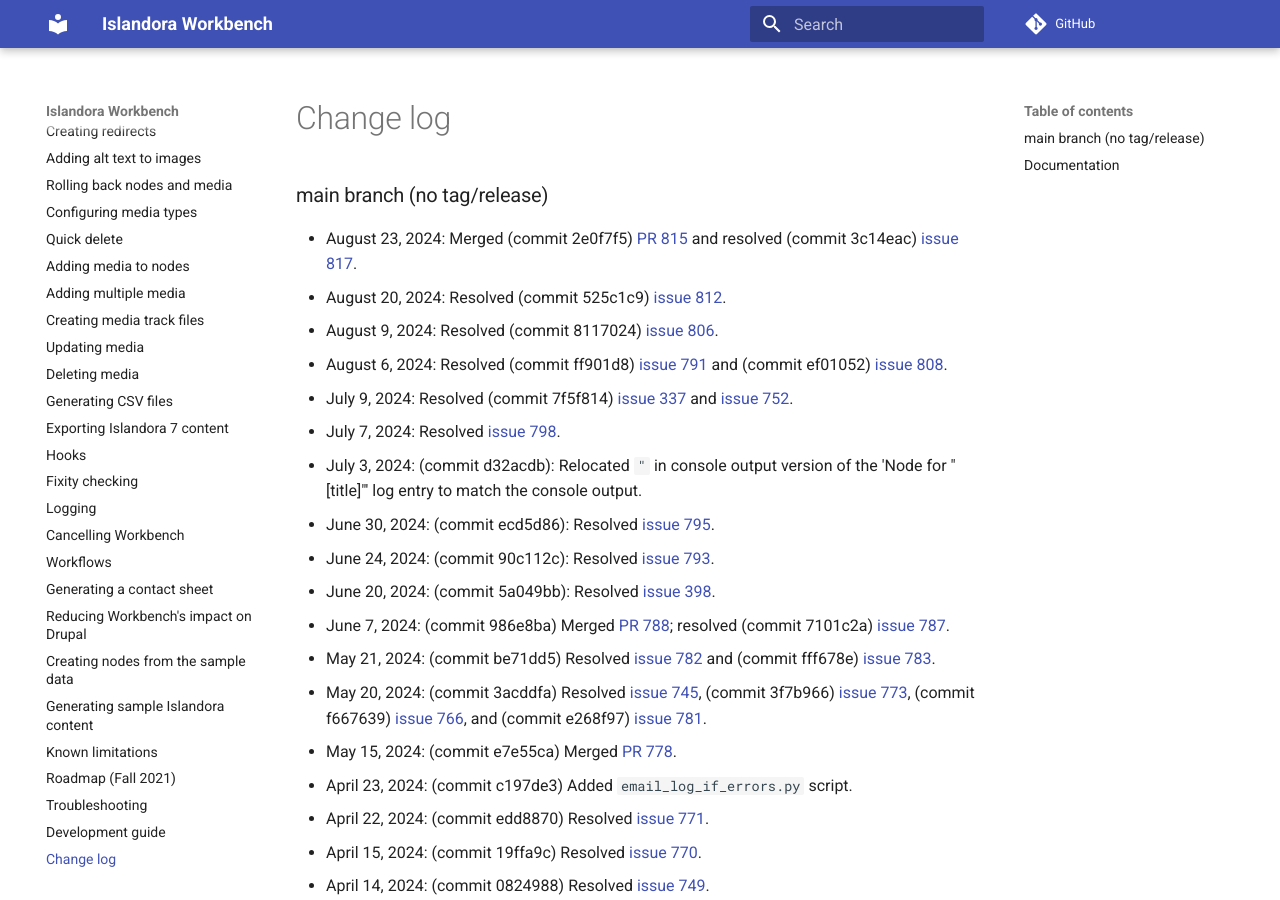
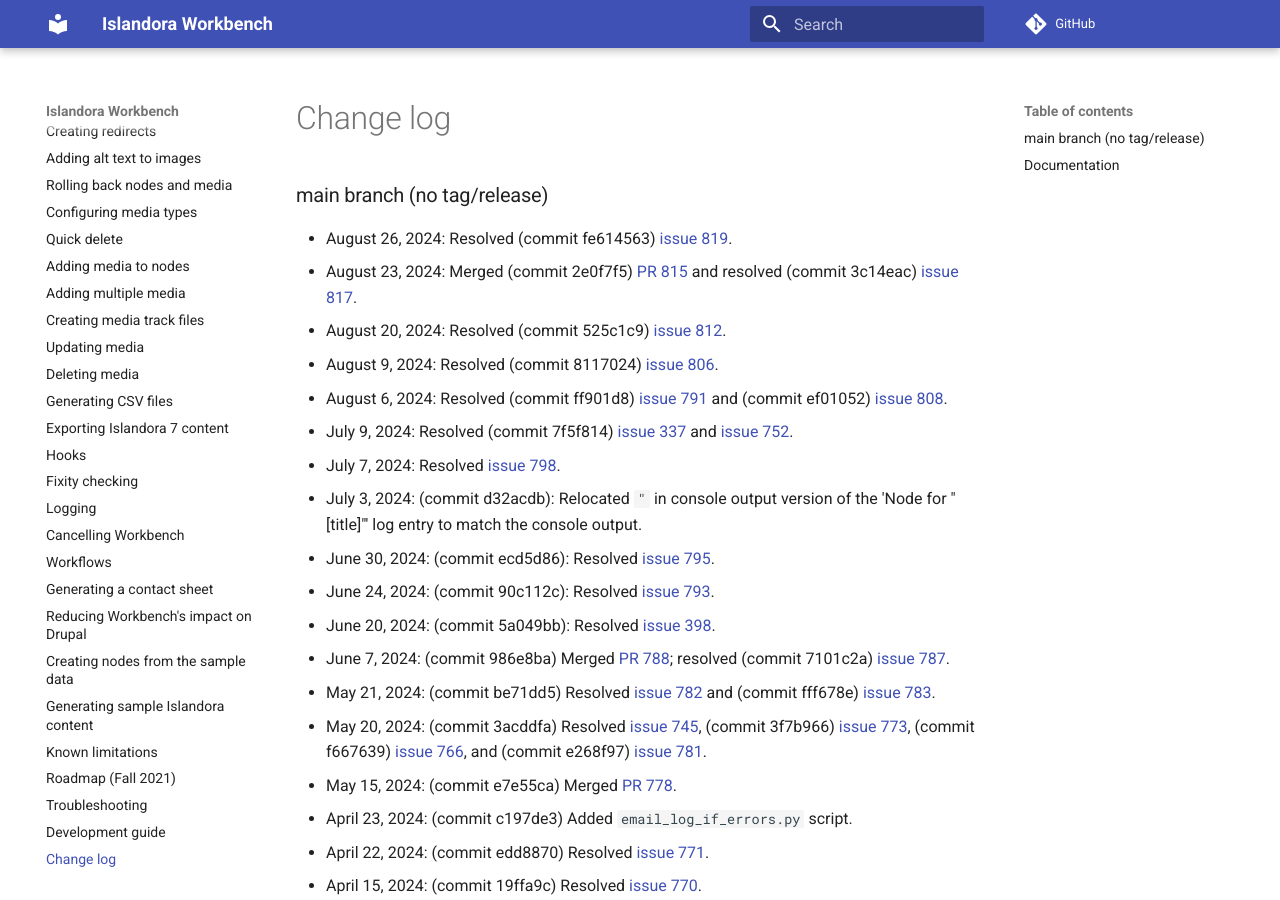
Before and after one commit to mjordan/islandora_workbench_docs, an MkDocs documentation site: the page built from docs/changelog.md, in a window 1280 px wide and 900 px high. Built offline with MkDocs 1.6.1 and Material for MkDocs 9.7.7, drawn with Linux system fonts in a browser that asks for light colours; comment, search, counter and statistics services are not loaded.

Commit message:
Updated changelog.

```diff
--- a/docs/changelog.md
+++ b/docs/changelog.md
@@ -1,5 +1,6 @@
 ### main branch (no tag/release)
 
+* August 26, 2024: Resolved (commit fe614563) [issue 819](https://github.com/mjordan/islandora_workbench/issues/819).
 * August 23, 2024: Merged (commit 2e0f7f5) [PR 815](https://github.com/mjordan/islandora_workbench/pull/815) and resolved (commit 3c14eac) [issue 817](https://github.com/mjordan/islandora_workbench/issues/817).
 * August 20, 2024: Resolved (commit 525c1c9) [issue 812](https://github.com/mjordan/islandora_workbench/issues/812).
 * August 9, 2024: Resolved (commit 8117024) [issue 806](https://github.com/mjordan/islandora_workbench/issues/806).
```
